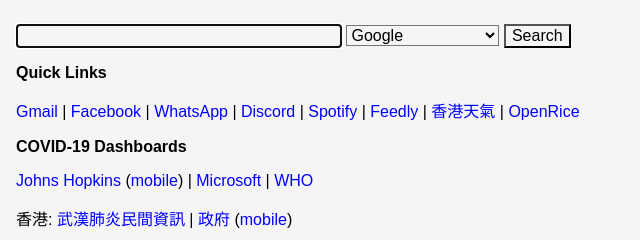
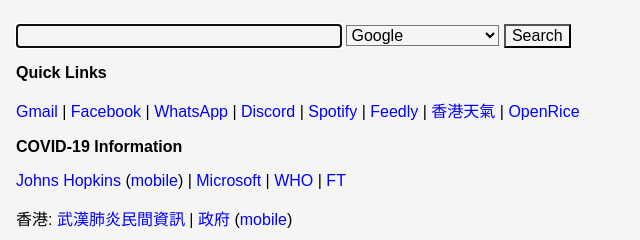
Before and after one commit to jkmcl/jkmcl.github.io, a plain HTML site: page index.html in a window 1280 px wide. Shown: the top 240 px of the page, 0-640 px from the left. Drawn offline with Linux system fonts and the light colour scheme.

Commit message:
Added FT page to COVID-19 links

```diff
--- a/index.html
+++ b/index.html
@@ -89,12 +89,13 @@
 		<a href="https://www.openrice.com/zh/hongkong">OpenRice</a>
 	</p>
 
-	<p class="header">COVID-19 Dashboards</p>
+	<p class="header">COVID-19 Information</p>
 	<p>
 		<a href="https://www.arcgis.com/apps/opsdashboard/index.html#/bda7594740fd40299423467b48e9ecf6">Johns Hopkins</a>
 		(<a href="https://www.arcgis.com/apps/opsdashboard/index.html#/85320e2ea5424dfaaa75ae62e5c06e61">mobile</a>) |
 		<a href="https://www.bing.com/covid">Microsoft</a> |
-		<a href="https://experience.arcgis.com/experience/685d0ace521648f8a5beeeee1b9125cd">WHO</a>
+		<a href="https://experience.arcgis.com/experience/685d0ace521648f8a5beeeee1b9125cd">WHO</a> |
+		<a href="https://www.ft.com/coronavirus-latest">FT</a>
 	</p>
 	<p>
 		香港:
```
